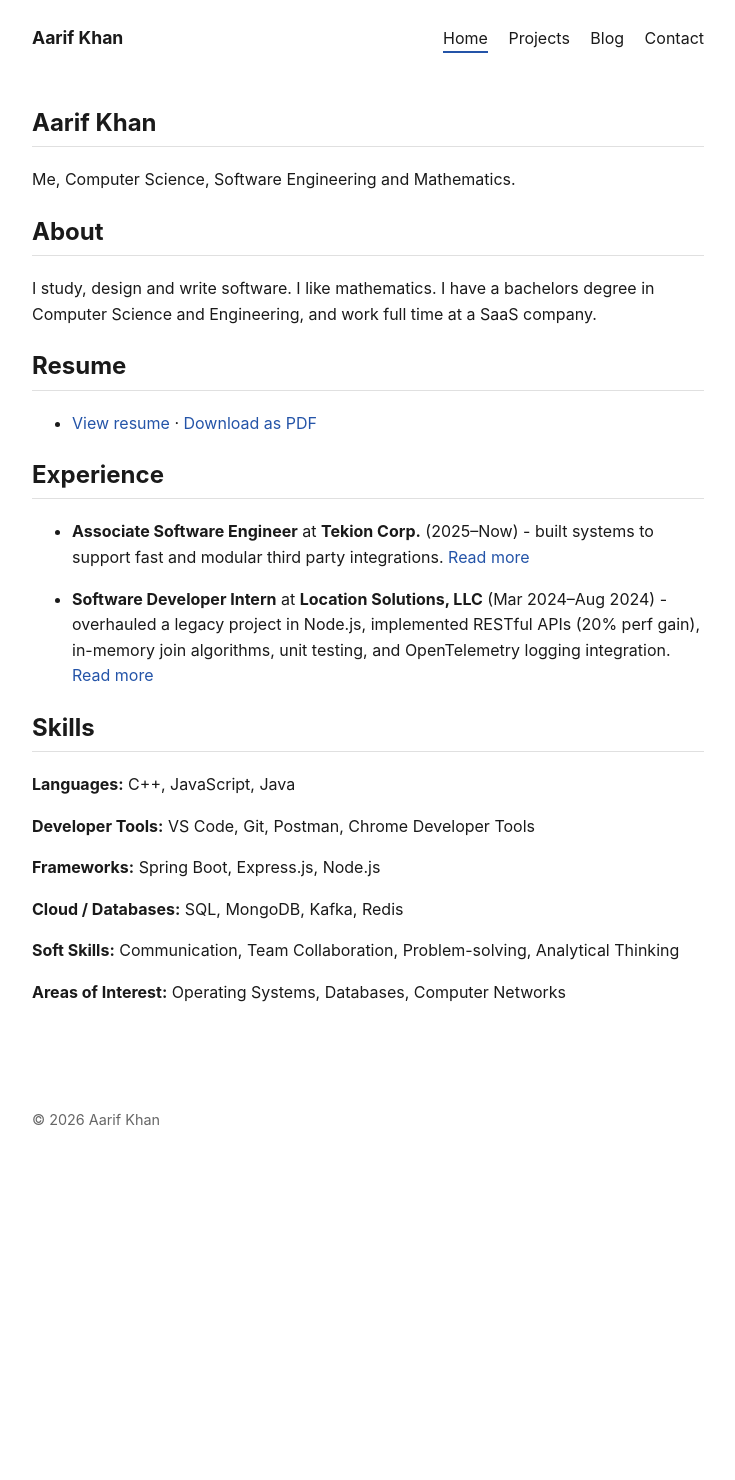
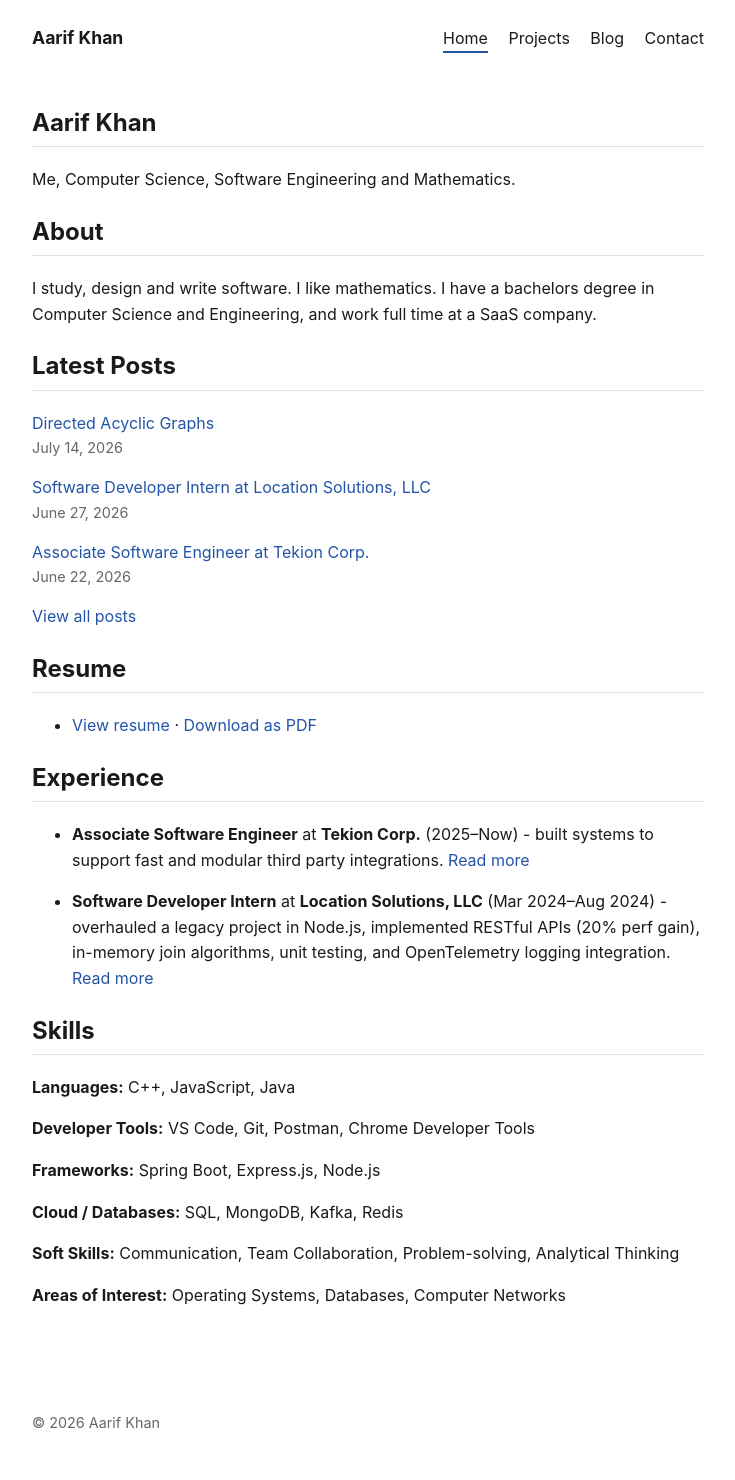
Before and after one commit to aarifkhan7/aarifkhan7.github.io, a Jekyll site: the page built from index.md, in a window 1280 px wide. Shown: the whole page, without its empty margins (272-1007 px from the left). Built offline with Jekyll 4.4.1, drawn with Linux system fonts in a browser that asks for light colours; before the commit the page ends 1177 px from its top, so only the background shows below that.

Commit message:
Add latest posts section to home page
Co-Authored-By: Claude Sonnet 5 <noreply@anthropic.com>

```diff
--- a/index.md
+++ b/index.md
@@ -10,6 +10,19 @@ Me, Computer Science, Software Engineering and Mathematics.
 ## About
 
 I study, design and write software. I like mathematics. I have a bachelors degree in Computer Science and Engineering, and work full time at a SaaS company.
+
+## Latest Posts
+
+<ul class="entry-list">
+  {% for post in site.posts limit: 5 %}
+    <li>
+      <a href="{{ post.url | relative_url }}">{{ post.title }}</a>
+      <div class="entry-meta">{{ post.date | date: '%B %-d, %Y' }}</div>
+    </li>
+  {% endfor %}
+</ul>
+
+[View all posts](/blog/)
 
 ## Resume
 
```
